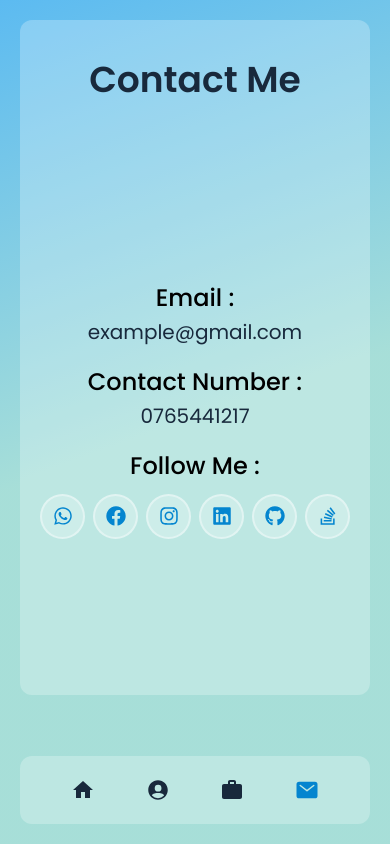
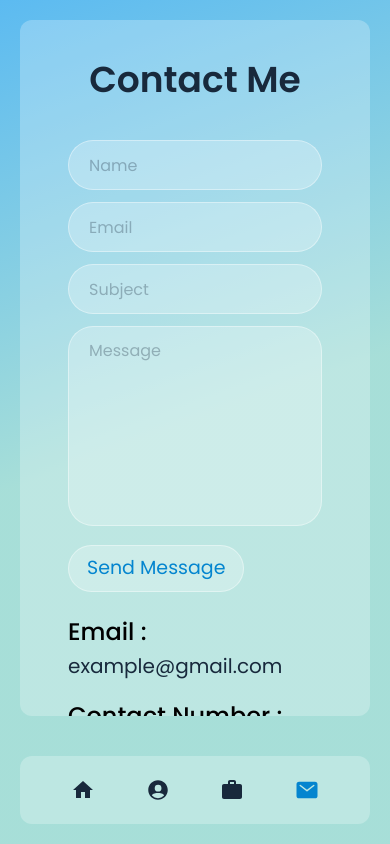
Before and after one commit to Dulithapathum/My-Portfolio, a React (Vite) app: page /contact in a window 390 px wide. Built offline with nearby package versions, Linux system fonts and the light colour scheme.

Commit message:
Responsive Contact Page

```diff
--- a/src/Pages/Contact.jsx
+++ b/src/Pages/Contact.jsx
@@ -15,8 +15,8 @@ const Contact = () => {
       <h1 className="text-center  font-semibold text-4xl text-blue-dark capitalize my-10">
         Contact me
       </h1>
-      <div className="w-full flex flex-col justify-evenly lg:flex-row px-4 h-full  ">
-        <form className="w-[50%] px-8  flex-col justify-evenly  hidden lg:flex ">
+      <div className="w-full flex flex-col  items-center lg:items-stretch justify-evenly lg:flex-row px-4 h-full  ">
+        <form className="w-full lg:w-[50%] px-8  flex-col justify-evenly space-y-3  flex  mb-6 lg:mb-0 ">
           <div>
             <input
               type="text"
@@ -49,27 +49,27 @@ const Contact = () => {
             ></textarea>
           </div>
           <div>
-            <button type="submit" className="custom-link -mt-2">
+            <button type="submit" className="custom-link py-2 lg:-mt-2">
               Send message
             </button>
           </div>
         </form>
-        <div className="lg:w-[50%] px-8 flex flex-col gap-5 lg:mt-5 ">
-          <div className="flex flex-col items-center lg:items-start">
+        <div className="w-full lg:w-[50%] px-8 flex flex-col gap-5   lg:mt-5 ">
+          <div className="flex flex-col ">
             <h3 className="font-[500] text-2xl">Email :</h3>
             <p className="text-xl font-[400] text-blue-dark mt-1">
               {UserProfile.email}
             </p>
           </div>
-          <div className="flex flex-col items-center lg:items-start">
+          <div className="flex flex-col ">
             <h3 className="font-[500] text-2xl">Contact Number :</h3>
             <p className="text-xl font-[400] text-blue-dark mt-1">
               {UserProfile.PhoneNo}
             </p>
           </div>
-          <div className="flex flex-col   items-center lg:items-start">
+          <div className="flex flex-col   ">
             <h3 className="font-[500] text-2xl">Follow Me :</h3>
-            <div className="flex items-center gap-2 justify-center lg:justify-evenly w-[100%] lg:w-[70%] mt-3">
+            <div className="flex items-center gap-2  flex-wrap  w-[100%] lg:w-[70%] my-3">
               <a
                 href={UserProfile.social[0]}
                 target="_blank"
```
